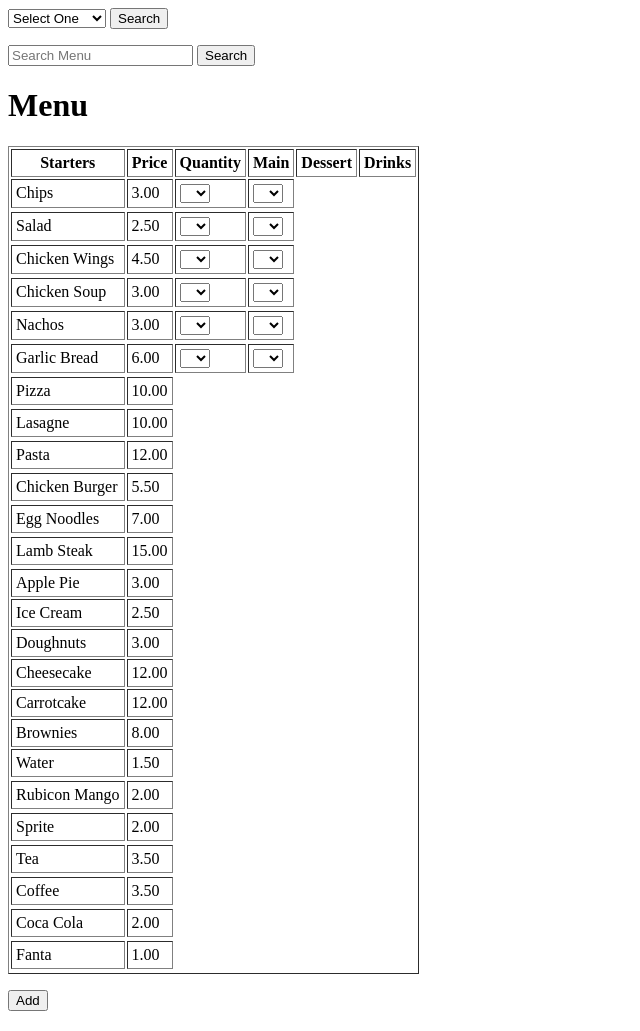
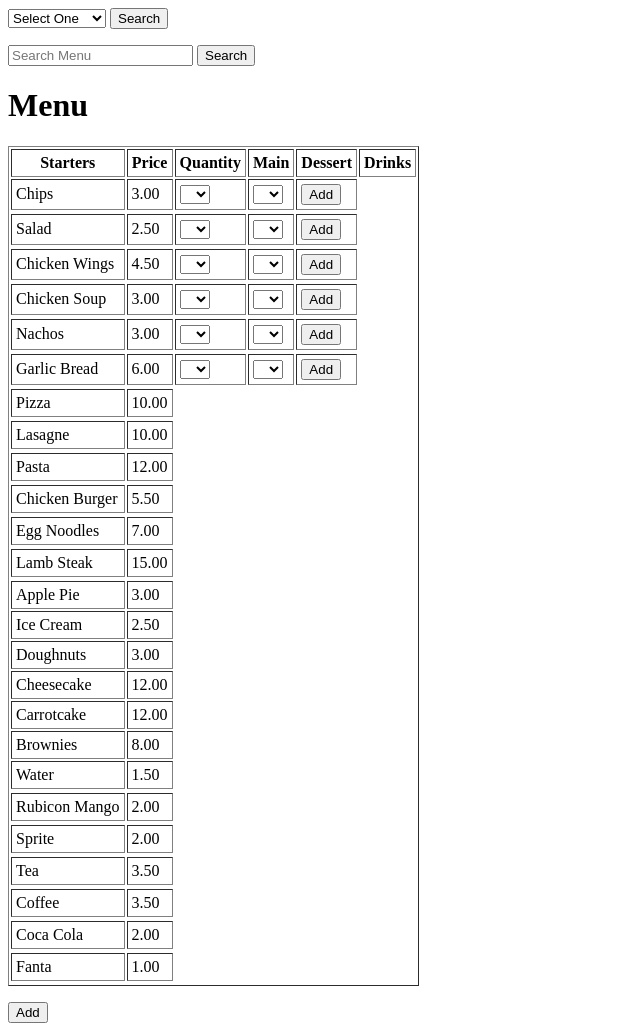
Before and after one commit to muneeb29/Online-Ordering-System, a CodeIgniter app: page /ordering-system/index.php/menu/menu in a window 1280 px wide. Shown: the whole page, without its empty margins (0-640 px from the left). Run offline with CodeIgniter, Linux system fonts and the light colour scheme; data comes from the database, SQL or seed files in the repository.

Commit message:
Added Add To Cart Button

```diff
--- a/application/views/menu.php
+++ b/application/views/menu.php
@@ -89,6 +89,7 @@ foreach ($starter as $allitems) {
 	"<td>".'<select name="addc">'
 	.'<option value="" disabled="disabled" selected="selected"> '.'</option>'
 	.'<option value='."$menuid".'>'."$menuid".'</option>'.
+	"<td>".'<input type="submit" class="btn btn-primary" name="add" value="Add">'."</td>".
     "<tr>";
 
   }
@@ -130,6 +131,6 @@ echo "</table></body></html>";
 			</div>
 		</div>
 	</div>
-	<input type="submit" name="add" value="Add">
+	<input type="submit" name="adds" value="Add">
 </form>
 </html>
```
